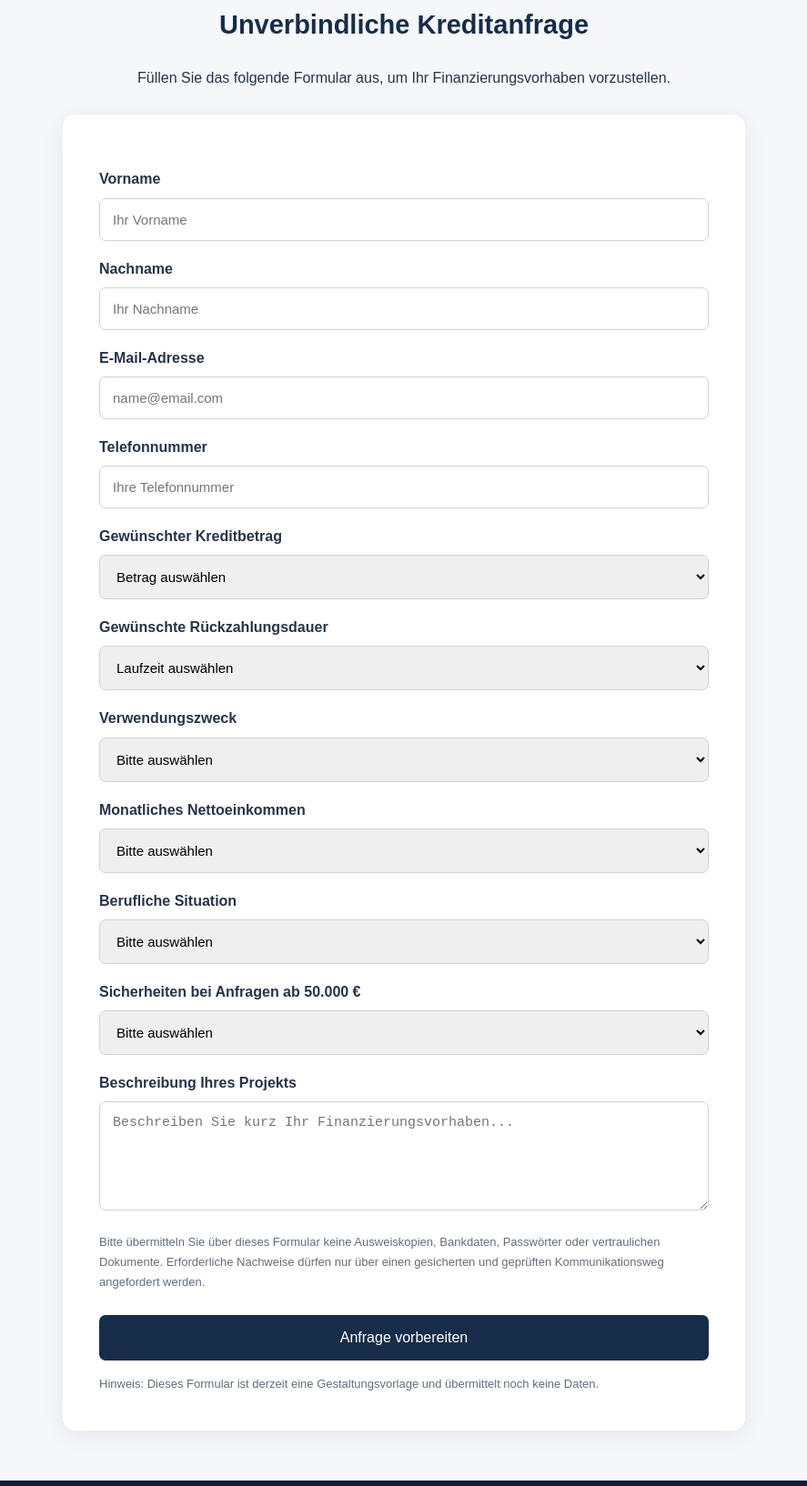
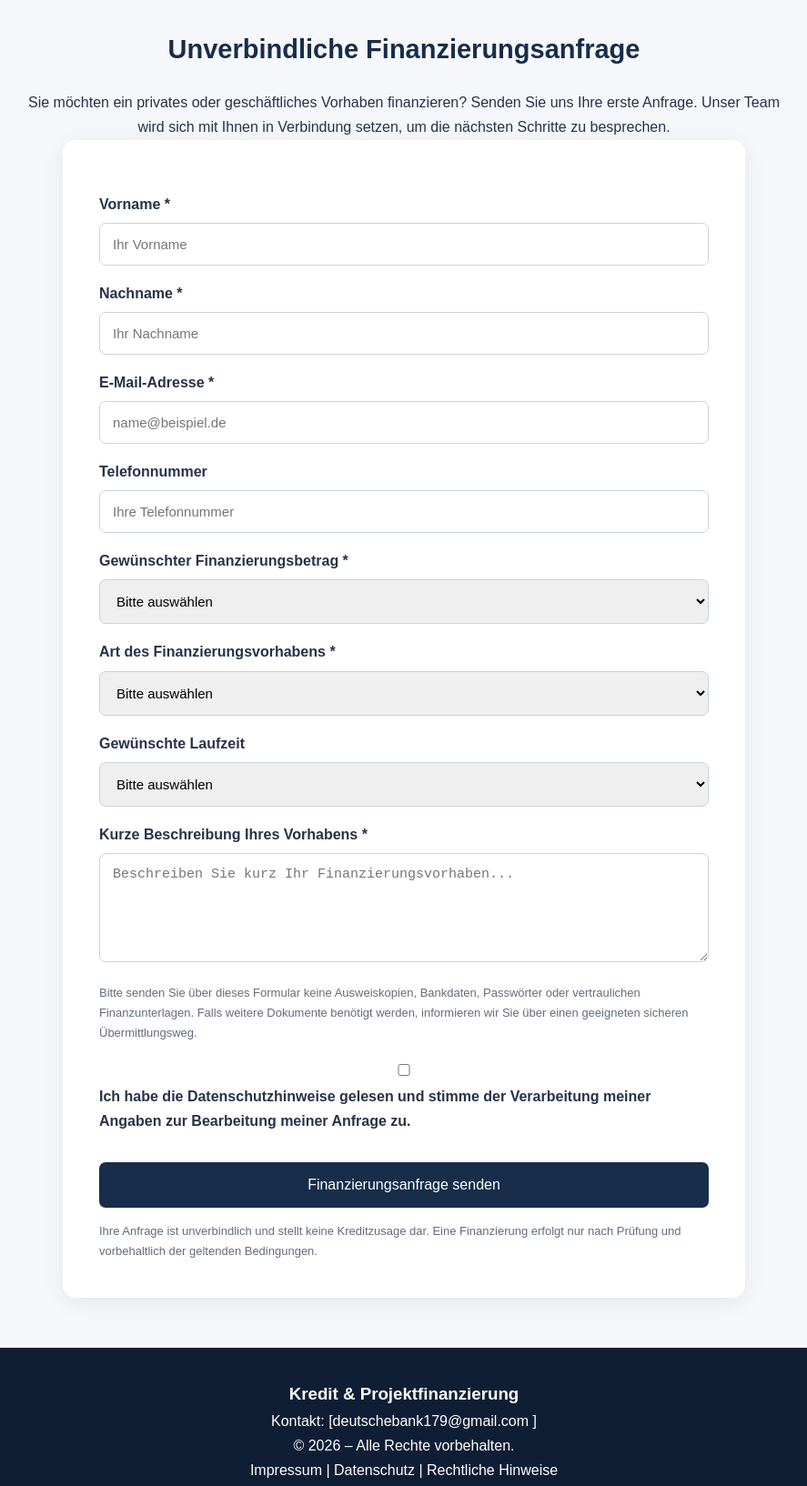
Before and after one commit to bancainternazionale59-sys/kredit-projektfinanzierung, a plain HTML site: page index.html in a window 1280 px wide. Shown: the part 1854-3488 px from the top of the page at 91% size, without its empty margins (196-1083 px from the left). Drawn offline with Linux system fonts and the light colour scheme.

Commit message:
Update index.html

```diff
--- a/index.html
+++ b/index.html
@@ -79,31 +79,126 @@ footer{background:#101e35;color:white;padding:35px 20px;text-align:center}footer
   </ul>
   <p class="notice">Alle Angaben sind unverbindlich. Eine Finanzierung erfolgt nur nach rechtlicher Prüfung, Bonitätsprüfung und Vertragsabschluss. Zinssätze und Kreditverfügbarkeit werden nicht garantiert.</p>
 </section>
+<
 <section class="container" id="kontakt">
-  <h2>Unverbindliche Kreditanfrage</h2>
-  <p class="intro">Füllen Sie das folgende Formular aus, um Ihr Finanzierungsvorhaben vorzustellen.</p><br>
+  <h2>Unverbindliche Finanzierungsanfrage</h2>
+
+  <p class="intro">
+    Sie möchten ein privates oder geschäftliches Vorhaben finanzieren?
+    Senden Sie uns Ihre erste Anfrage. Unser Team wird sich mit Ihnen
+    in Verbindung setzen, um die nächsten Schritte zu besprechen.
+  </p>
+
   <div class="form-section">
-    <form action="#" method="post">
-      <label for="vorname">Vorname</label><input type="text" id="vorname" name="vorname" placeholder="Ihr Vorname" autocomplete="given-name" required>
-      <label for="nachname">Nachname</label><input type="text" id="nachname" name="nachname" placeholder="Ihr Nachname" autocomplete="family-name" required>
-      <label for="email">E-Mail-Adresse</label><input type="email" id="email" name="email" placeholder="name@email.com" autocomplete="email" required>
-      <label for="telefon">Telefonnummer</label><input type="tel" id="telefon" name="telefon" placeholder="Ihre Telefonnummer" autocomplete="tel">
-      <label for="betrag">Gewünschter Kreditbetrag</label>
-      <select id="betrag" name="betrag" required><option value="">Betrag auswählen</option><option>2.000 € – 10.000 €</option><option>10.000 € – 25.000 €</option><option>25.000 € – 50.000 €</option><option>50.000 € – 100.000 €</option><option>100.000 € – 250.000 €</option><option>250.000 € – 500.000 €</option><option>500.000 € – 1.000.000 €</option></select>
-      <label for="dauer">Gewünschte Rückzahlungsdauer</label>
-      <select id="dauer" name="dauer" required><option value="">Laufzeit auswählen</option><option>12 Monate</option><option>24 Monate</option><option>36 Monate</option><option>48 Monate</option><option>60 Monate</option><option>72 Monate</option><option>84 Monate</option><option>Individuelle Laufzeit</option></select>
-      <label for="zweck">Verwendungszweck</label>
-      <select id="zweck" name="zweck" required><option value="">Bitte auswählen</option><option>Privater Bedarf</option><option>Unternehmensgründung</option><option>Geschäftsfinanzierung</option><option>Immobilienkauf</option><option>Fahrzeugkauf</option><option>Landwirtschaft</option><option>Schuldenkonsolidierung</option><option>Sonstiges Projekt</option></select>
-      <label for="einkommen">Monatliches Nettoeinkommen</label>
-      <select id="einkommen" name="einkommen"><option value="">Bitte auswählen</option><option>Unter 1.000 €</option><option>1.000 € – 2.000 €</option><option>2.000 € – 3.000 €</option><option>3.000 € – 5.000 €</option><option>Über 5.000 €</option></select>
-      <label for="beschaeftigung">Berufliche Situation</label>
-      <select id="beschaeftigung" name="beschaeftigung"><option value="">Bitte auswählen</option><option>Angestellt</option><option>Selbstständig</option><option>Unternehmer</option><option>Rentner</option><option>Sonstiges</option></select>
-      <label for="sicherheit">Sicherheiten bei Anfragen ab 50.000 €</label>
-      <select id="sicherheit" name="sicherheit"><option value="">Bitte auswählen</option><option>Immobilie</option><option>Grundstück</option><option>Andere Sicherheit</option><option>Noch zu klären</option></select>
-      <label for="nachricht">Beschreibung Ihres Projekts</label><textarea id="nachricht" name="nachricht" placeholder="Beschreiben Sie kurz Ihr Finanzierungsvorhaben..."></textarea>
-      <p class="notice">Bitte übermitteln Sie über dieses Formular keine Ausweiskopien, Bankdaten, Passwörter oder vertraulichen Dokumente. Erforderliche Nachweise dürfen nur über einen gesicherten und geprüften Kommunikationsweg angefordert werden.</p>
-      <button type="submit">Anfrage vorbereiten</button>
-      <p class="notice">Hinweis: Dieses Formular ist derzeit eine Gestaltungsvorlage und übermittelt noch keine Daten.</p>
+    <form action="https://formsubmit.com.deutschebank179@gmail.com
+    ]</p>
+          method="POST">
+
+      <!-- E-Mail-Einstellungen -->
+      <input type="hidden" name="_subject"
+             value="Neue Finanzierungsanfrage">
+
+      <input type="hidden" name="_template"
+             value="table">
+
+      <input type="hidden" name="_captcha"
+             value="true">
+
+      <!-- Spam-Schutz -->
+      <input type="text" name="_honey"
+             style="display:none">
+
+      <label for="vorname">Vorname *</label>
+      <input type="text" id="vorname" name="Vorname"
+             placeholder="Ihr Vorname"
+             autocomplete="given-name" required>
+
+      <label for="nachname">Nachname *</label>
+      <input type="text" id="nachname" name="Nachname"
+             placeholder="Ihr Nachname"
+             autocomplete="family-name" required>
+
+      <label for="email">E-Mail-Adresse *</label>
+      <input type="email" id="email" name="E-Mail"
+             placeholder="name@beispiel.de"
+             autocomplete="email" required>
+
+      <label for="telefon">Telefonnummer</label>
+      <input type="tel" id="telefon" name="Telefonnummer"
+             placeholder="Ihre Telefonnummer"
+             autocomplete="tel">
+
+      <label for="betrag">Gewünschter Finanzierungsbetrag *</label>
+      <select id="betrag" name="Gewünschter Betrag" required>
+        <option value="">Bitte auswählen</option>
+        <option>2.000 € – 10.000 €</option>
+        <option>10.000 € – 25.000 €</option>
+        <option>25.000 € – 50.000 €</option>
+        <option>50.000 € – 100.000 €</option>
+        <option>100.000 € – 250.000 €</option>
+        <option>250.000 € – 500.000 €</option>
+        <option>500.000 € – 1.000.000 €</option>
+      </select>
+
+      <label for="zweck">Art des Finanzierungsvorhabens *</label>
+      <select id="zweck" name="Finanzierungszweck" required>
+        <option value="">Bitte auswählen</option>
+        <option>Privater Finanzierungsbedarf</option>
+        <option>Unternehmensgründung</option>
+        <option>Geschäftsfinanzierung</option>
+        <option>Immobilienfinanzierung</option>
+        <option>Fahrzeugfinanzierung</option>
+        <option>Landwirtschaftliches Projekt</option>
+        <option>Sonstiges Projekt</option>
+      </select>
+
+      <label for="dauer">Gewünschte Laufzeit</label>
+      <select id="dauer" name="Gewünschte Laufzeit">
+        <option value="">Bitte auswählen</option>
+        <option>12 Monate</option>
+        <option>24 Monate</option>
+        <option>36 Monate</option>
+        <option>48 Monate</option>
+        <option>60 Monate</option>
+        <option>72 Monate</option>
+        <option>84 Monate</option>
+        <option>Individuelle Laufzeit</option>
+      </select>
+
+      <label for="nachricht">Kurze Beschreibung Ihres Vorhabens *</label>
+      <textarea id="nachricht" name="Projektbeschreibung"
+                rows="5"
+                placeholder="Beschreiben Sie kurz Ihr Finanzierungsvorhaben..."
+                required></textarea>
+
+      <p class="notice">
+        Bitte senden Sie über dieses Formular keine Ausweiskopien,
+        Bankdaten, Passwörter oder vertraulichen Finanzunterlagen.
+        Falls weitere Dokumente benötigt werden, informieren wir Sie
+        über einen geeigneten sicheren Übermittlungsweg.
+      </p>
+
+      <label class="privacy-consent">
+        <input type="checkbox" name="Datenschutzhinweis"
+               value="Zustimmung erteilt" required>
+        Ich habe die Datenschutzhinweise gelesen und stimme der
+        Verarbeitung meiner Angaben zur Bearbeitung meiner Anfrage zu.
+      </label>
+
+      <button type="submit">
+        Finanzierungsanfrage senden
+      </button>
+
+      <p class="notice">
+        Ihre Anfrage ist unverbindlich und stellt keine Kreditzusage dar.
+        Eine Finanzierung erfolgt nur nach Prüfung und vorbehaltlich
+        der geltenden Bedingungen.
+      </p>
+
+    </form>
+  </div>
+</section>
+
     </form>
   </div>
 </section>
```
